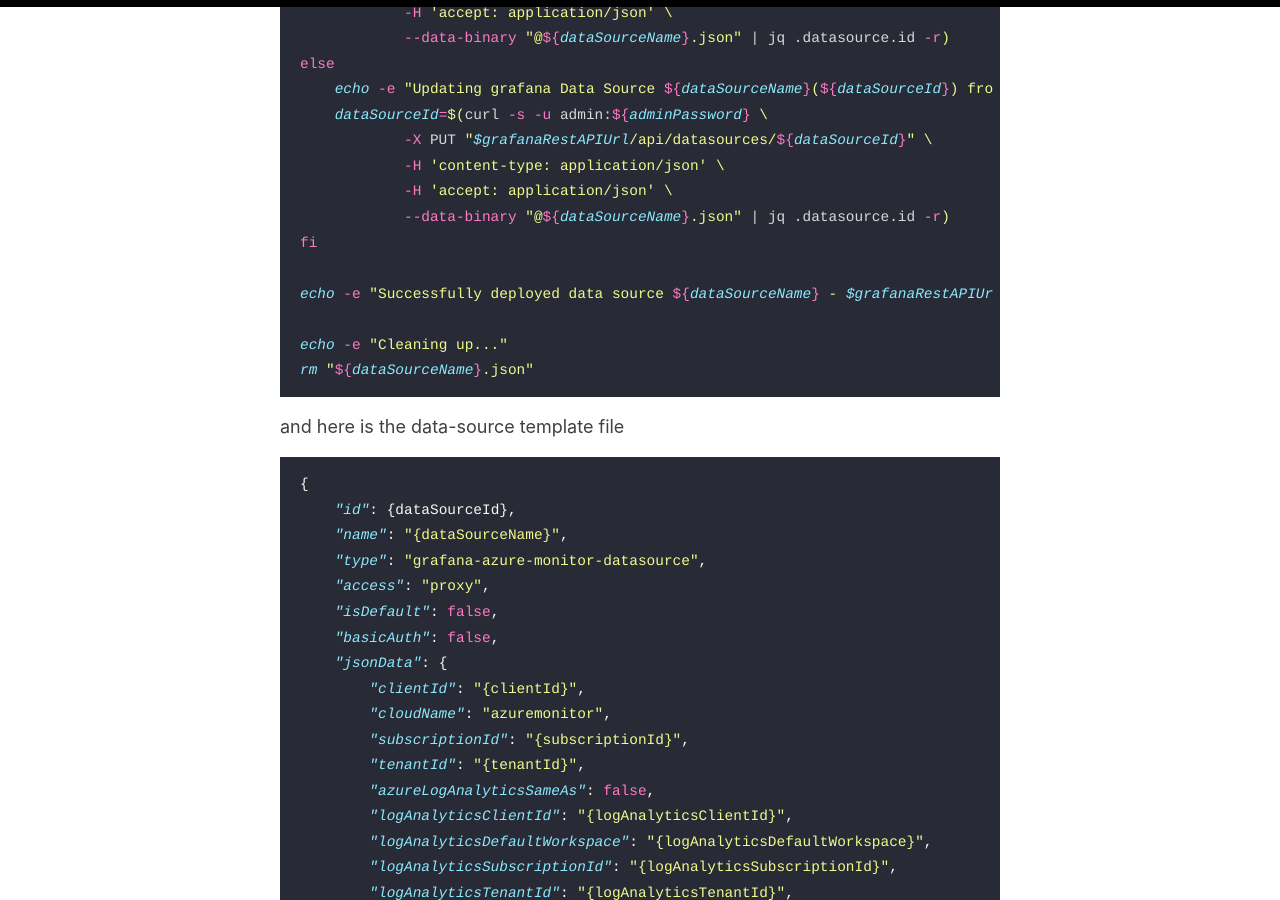
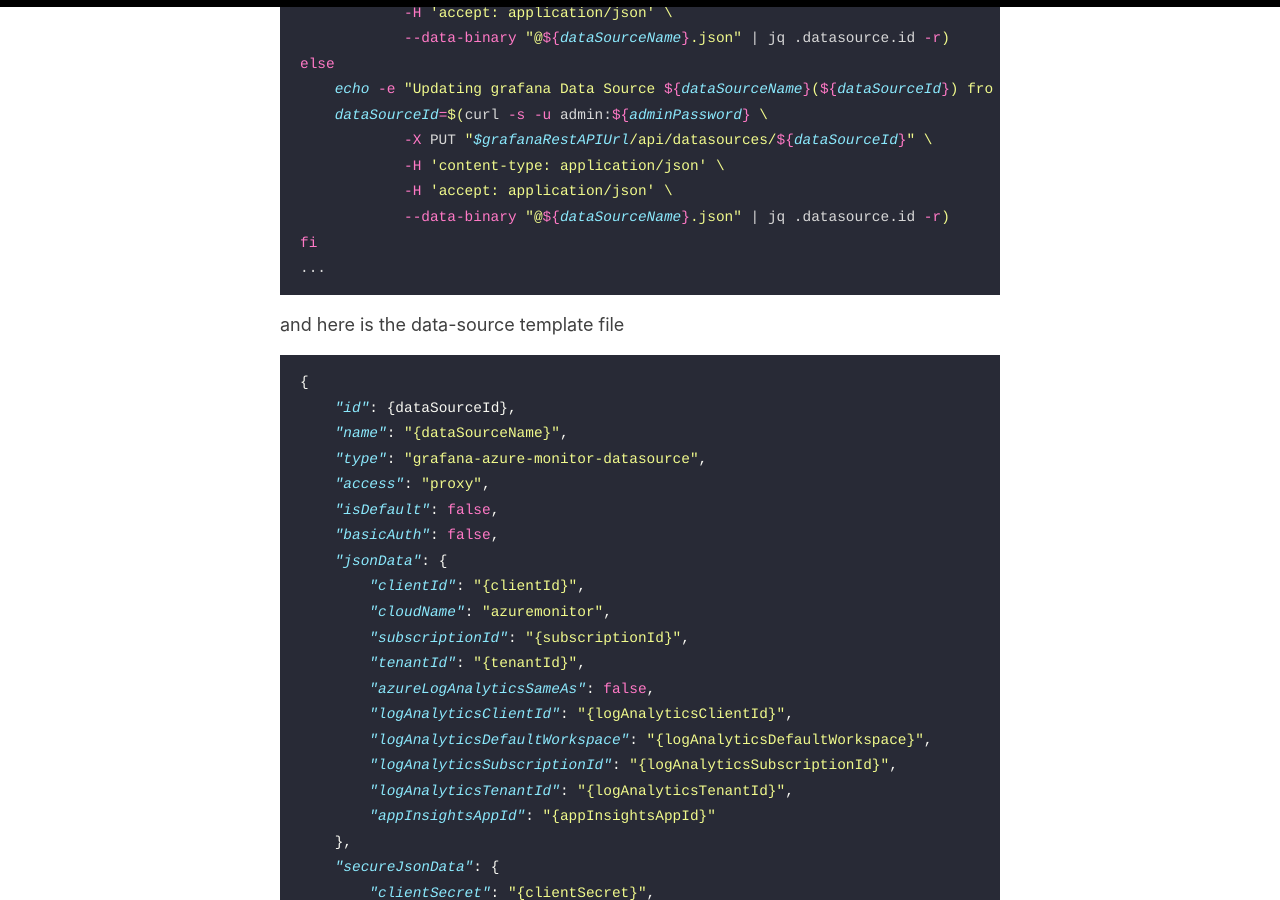
Before and after one commit to evgenyb/evgenyb.github.io, a Jekyll site: the page built from _posts/2020-11-24-provision-grafana-data-source.md, in a window 1280 px wide and 900 px high, scrolled down 10747 px. Built offline with Jekyll 4.4.1, drawn with Linux system fonts in a browser that asks for light colours; nearby versions of some CDN libraries.

Commit message:
Cleaning up content

````diff
--- a/_posts/2020-11-24-provision-grafana-data-source.md
+++ b/_posts/2020-11-24-provision-grafana-data-source.md
@@ -334,11 +334,7 @@
             -H 'accept: application/json' \
             --data-binary "@${dataSourceName}.json" | jq .datasource.id -r)
 fi
-
-echo -e "Successfully deployed data source ${dataSourceName} - $grafanaRestAPIUrl/datasources/edit/${dataSourceId}/"
-
-echo -e "Cleaning up..."
-rm "${dataSourceName}.json"
+...
 ```
 
 and here is the data-source template file
````
